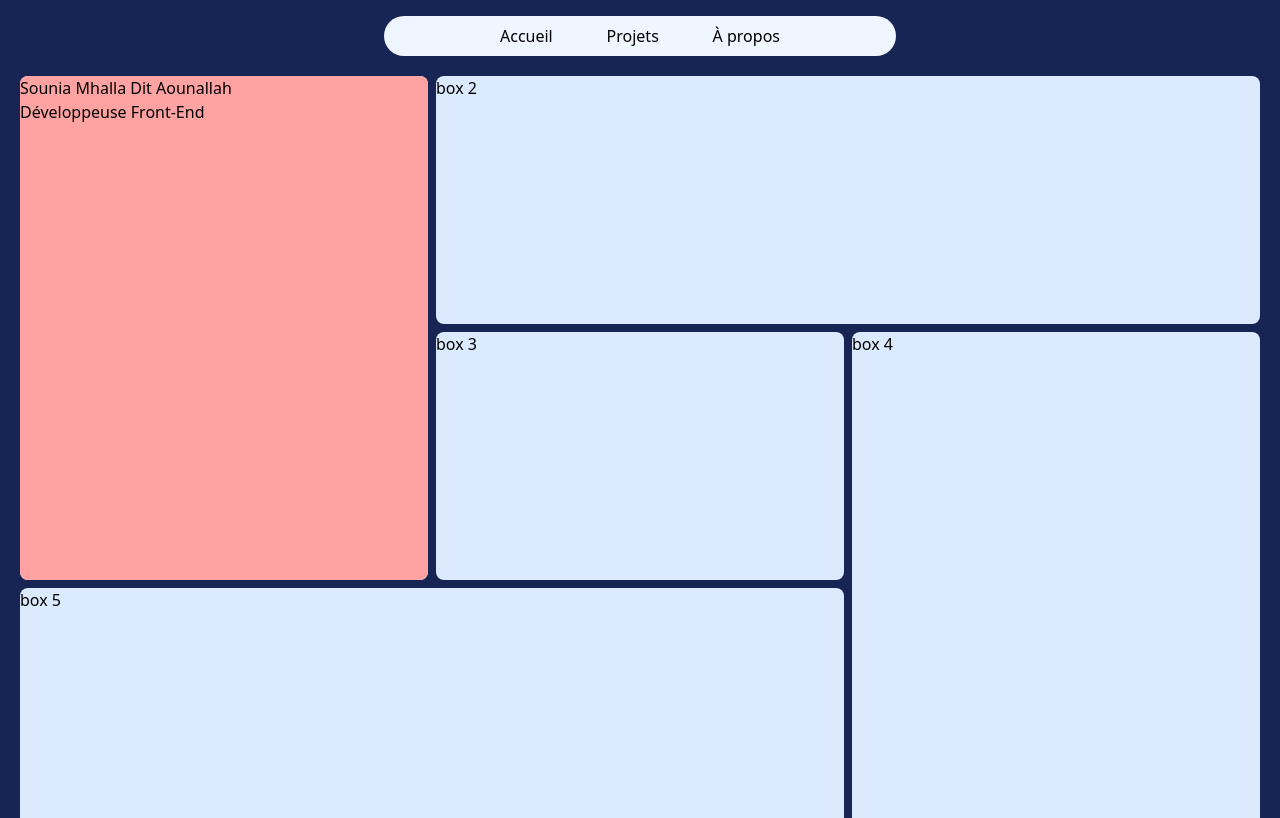
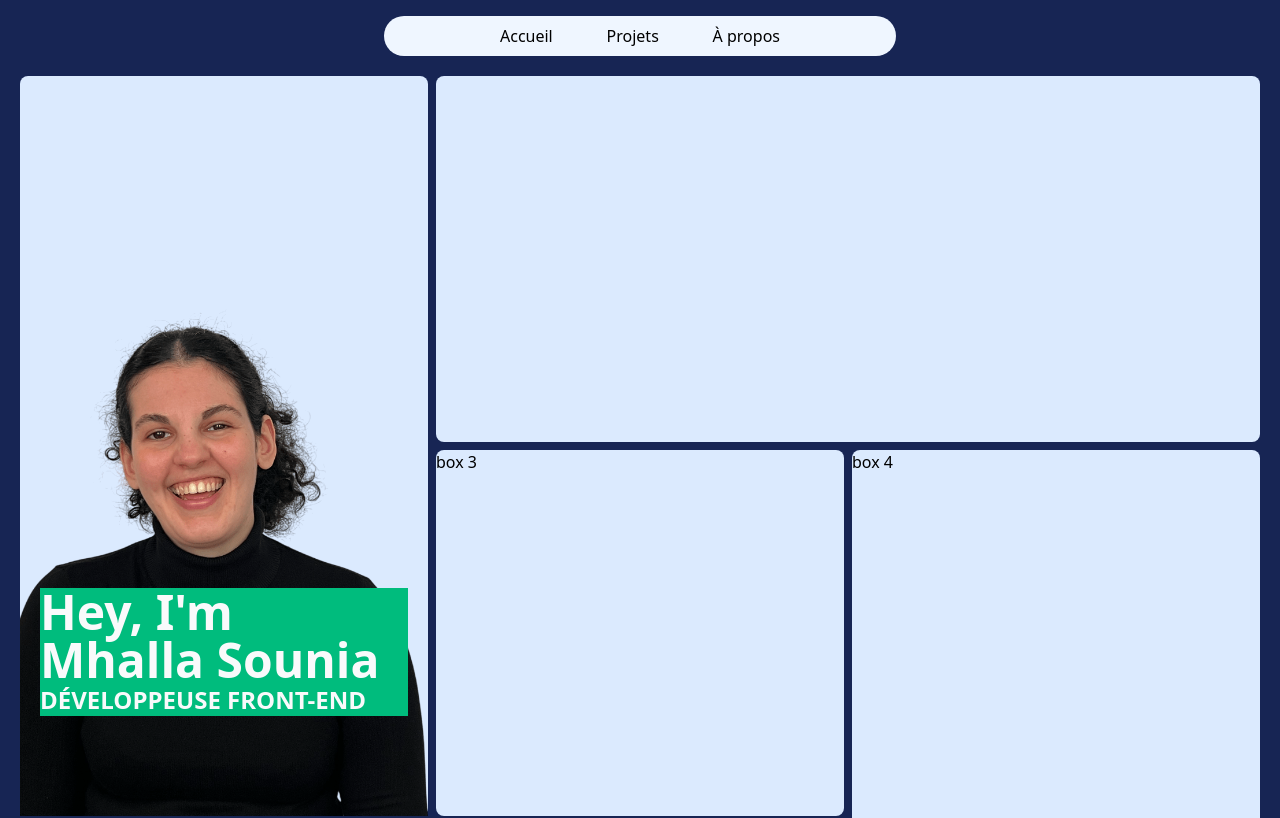
Before and after one commit to vickyfrosties/Portfolio, a React (Vite) app: page / in a window 1280 px wide. Shown: the top 818 px of the page. Built offline with nearby package versions, Linux system fonts and the light colour scheme.

Commit message:
style: add picture and CSS adjustements

```diff
--- a/src/components/MainLayout.jsx
+++ b/src/components/MainLayout.jsx
@@ -1,14 +1,28 @@
 const MainLayout = () => {
   return (
     <>
-      <section className="min-h-lvh grid grid-cols-3 grid-rows-3 p-5  gap-2 h-full">
+      <section className="min-h-lvh grid grid-cols-3 grid-rows-3 p-5 gap-2 w-full">
         <div className="bg-blue-100 grid row-span-2 rounded-lg">
-          <div className="bg-red-300 rounded-lg">
-            <h1>Sounia Mhalla Dit Aounallah</h1>
-            <h2>Développeuse Front-End</h2>
+          <div className="rounded-lg h-full relative">
+            <div className="absolute z-1 bottom-25 bg-emerald-500 ml-5 mr-5">
+              <h1 className="text-5xl font-black text-gray-50">
+                Hey, I'm Mhalla Sounia
+              </h1>
+              <h2 className="text-2xl font-semibold text-gray-50">
+                DÉVELOPPEUSE FRONT-END
+              </h2>
+            </div>
+
+            <div className="h-185 w-full z-0">
+              <img
+                className="w-full h-full object-cover"
+                src="/public/assets/Portrait.png"
+                alt="Portrait of myself"
+              />
+            </div>
           </div>
         </div>
-        <div className="bg-blue-100 grid col-span-2 rounded-lg">box 2</div>
+        <div className="bg-blue-100 grid col-span-2 rounded-lg"></div>
         <div className="bg-blue-100 grid rounded-lg">box 3</div>
         <div className="bg-blue-100 grid row-span-2 rounded-lg">box 4</div>
         <div className="bg-blue-100 grid col-span-2 rounded-lg">box 5</div>
```
Also changed, not shown: public/assets/Portrait.png (added).
